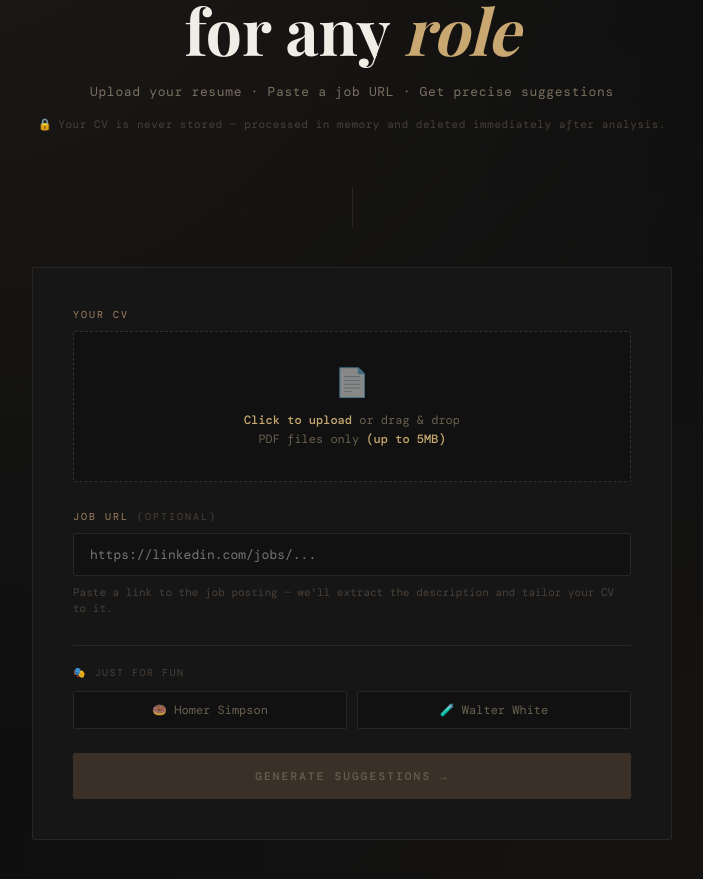
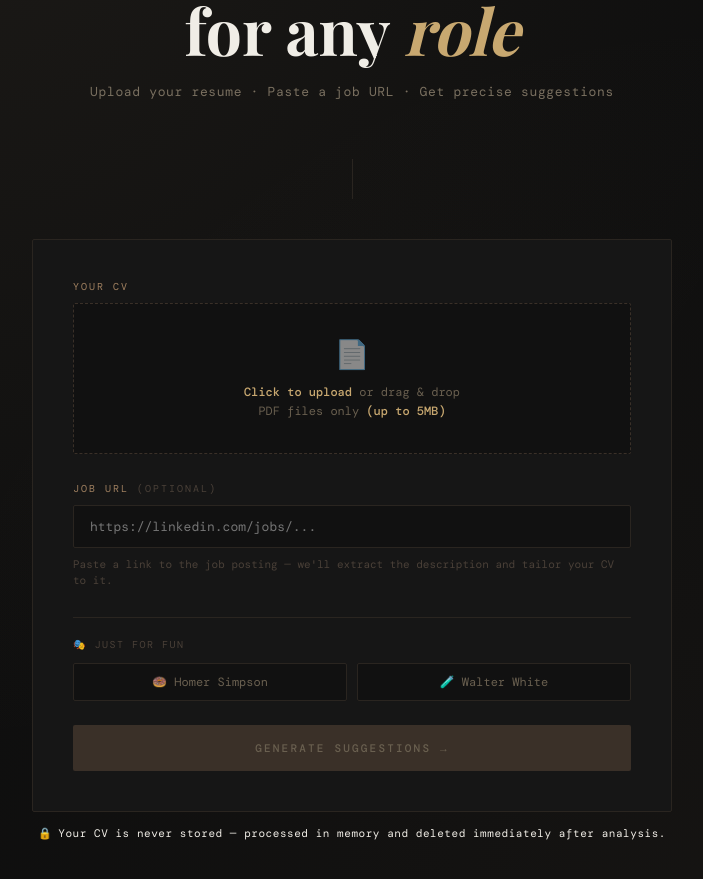
Before and after one commit to PP2904/CV-rewriter-mvp, a React (Create React App) app in the folder frontend/: page / in a window 1280 px wide. Shown: the part 165-1044 px from the top of the page, without its empty margins (288-991 px from the left). Built offline with nearby package versions, Linux system fonts and the light colour scheme; a web font is replaced by a local one.

Commit message:
added disclaimer

```diff
--- a/frontend/src/App.js
+++ b/frontend/src/App.js
@@ -65,7 +65,7 @@ const styles = `
   .disclaimer {
     margin-top: 14px;
     font-size: 11px;
-    color: #4a4038;
+    color: inherit;
     letter-spacing: 0.05em;
     display: flex;
     align-items: center;
@@ -473,10 +473,6 @@ export default function App() {
           <p className="eyebrow">AI-Powered</p>
           <h1>Tailor your CV<br />for any <span>role</span></h1>
           <p className="subtitle">Upload your resume · Paste a job URL · Get precise suggestions</p>
-          <p className="disclaimer">
-            <span style={{ color: '#6a5a40' }}>🔒</span>
-            Your CV is never stored — processed in memory and deleted immediately after analysis.
-          </p>
         </div>
 
         <div className="divider" />
@@ -586,6 +582,10 @@ export default function App() {
             </div>
           </div>
         )}
+        <p className="disclaimer">
+            <span style={{ color: '#f8e831' }}>🔒</span>
+            Your CV is never stored — processed in memory and deleted immediately after analysis.
+          </p>
       </div>
     </>
   );
```
